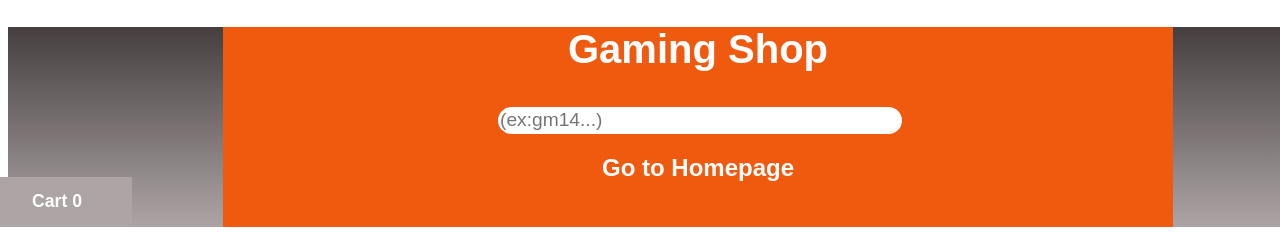
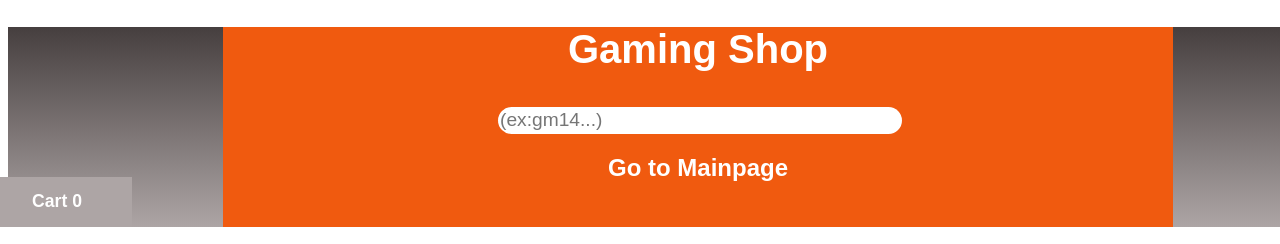
Before and after one commit to doriaarnaud/gamingshop, a Vue app: page / in a window 1280 px wide. Shown: the top 244 px of the page. Built offline with nearby package versions, Linux system fonts and the light colour scheme.

Commit message:
link to home update

```diff
--- a/src/App.vue
+++ b/src/App.vue
@@ -16,7 +16,7 @@ const productstore=useProductTab()
       {{productstore.filteredlist().length}} result<span v-if="productstore.filteredlist().length>=2">s</span>
       for : <i>{{ productstore.searchtext }}</i>
       </span>
-	  <a id="mainhomepage" href="https://doriaarnaud.online">Go to Homepage</a>
+	  <a id="mainhomepage" href="https://doriaarnaud.online">Go to Mainpage</a>
     </div>
   </div>
 
```
